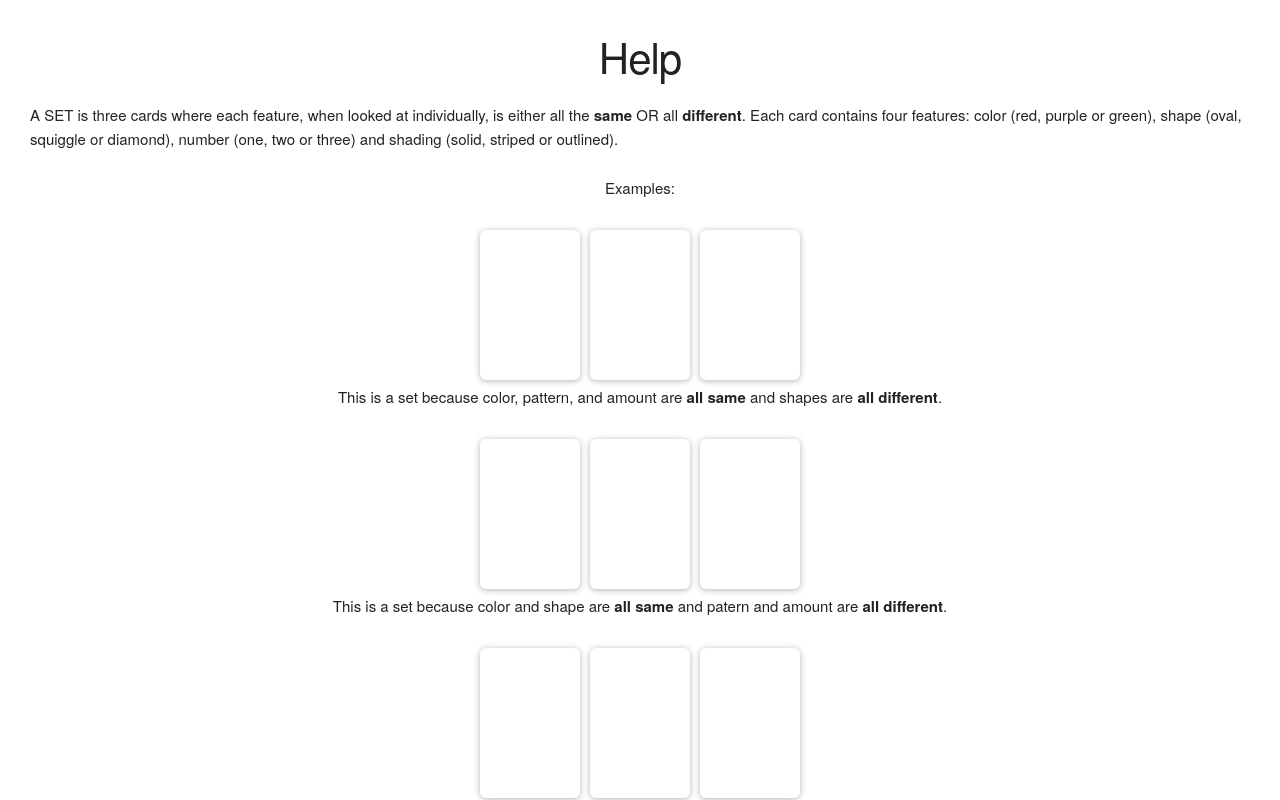
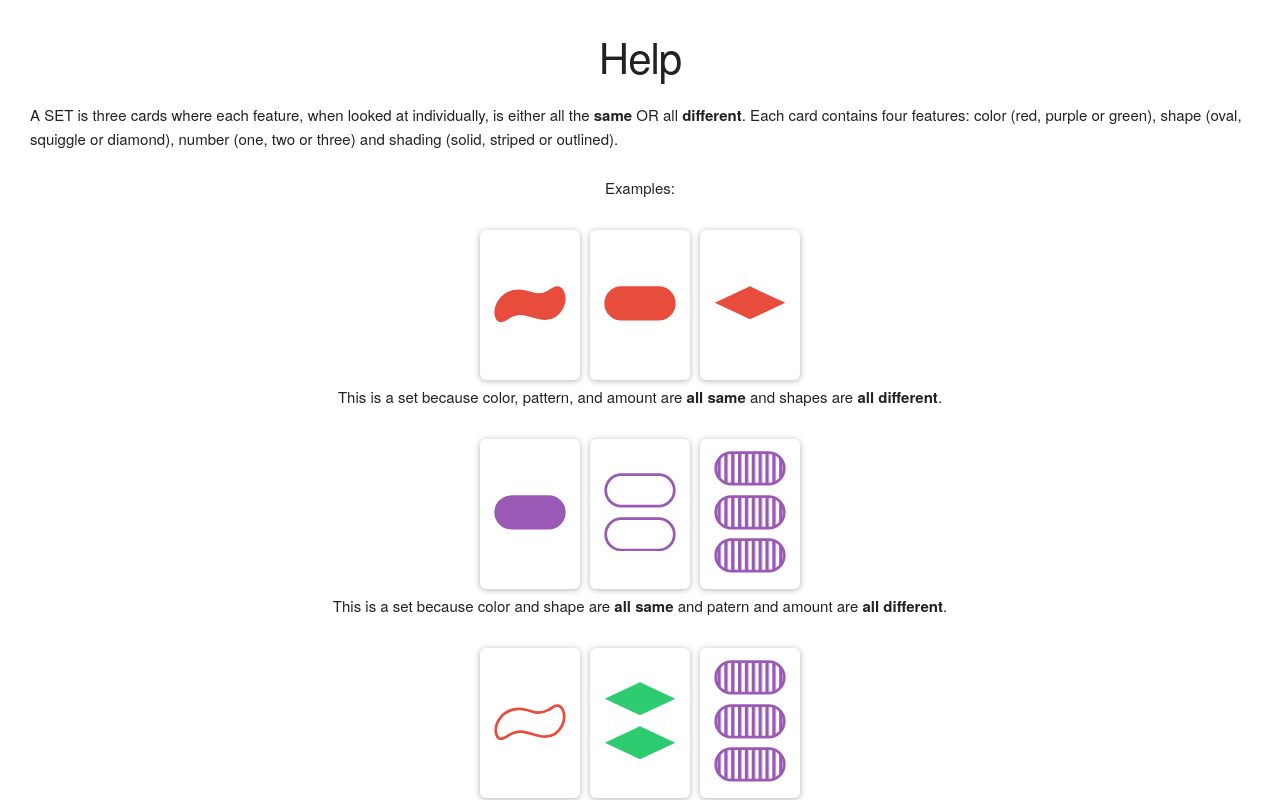
Before and after one commit to jakecoffman/matchville, a Vue app: page /#/1/help in a window 1280 px wide. Shown: the top 800 px of the page. Built offline with nearby package versions, Linux system fonts and the light colour scheme.

Commit message:
fix card svgs

```diff
--- a/src/components/Card.vue
+++ b/src/components/Card.vue
@@ -1,6 +1,6 @@
 <template>
-  <div class="card small" :class="classes">
-    <div v-if="shape === 'n'">
+  <div>
+    <div v-if="shape === 'n'" class="card small" :class="classes">
       <div class="shape" v-for="a of amount" :key="a">
         <svg version="1.1" xmlns="http://www.w3.org/2000/svg" viewBox="0 0 210 106.058">
           <path
@@ -8,14 +8,14 @@
         </svg>
       </div>
     </div>
-    <div v-if="shape === 'd'">
+    <div v-if="shape === 'd'" class="card small" :class="classes">
       <div class="shape" v-for="a of amount" :key="a">
         <svg version="1.1" xmlns="http://www.w3.org/2000/svg" viewBox="0 0 223.621 104.493">
           <polygon points="211.811,52.247 111.811,98.974 11.811,52.247 111.811,5.519"></polygon>
         </svg>
       </div>
     </div>
-    <div v-if="shape === 'p'">
+    <div v-if="shape === 'p'" class="card small" :class="classes">
       <div class="shape" v-for="a of amount" :key="a">
         <svg version="1.1" xmlns="http://www.w3.org/2000/svg" viewBox="0 0 210 101.429">
           <path
```
